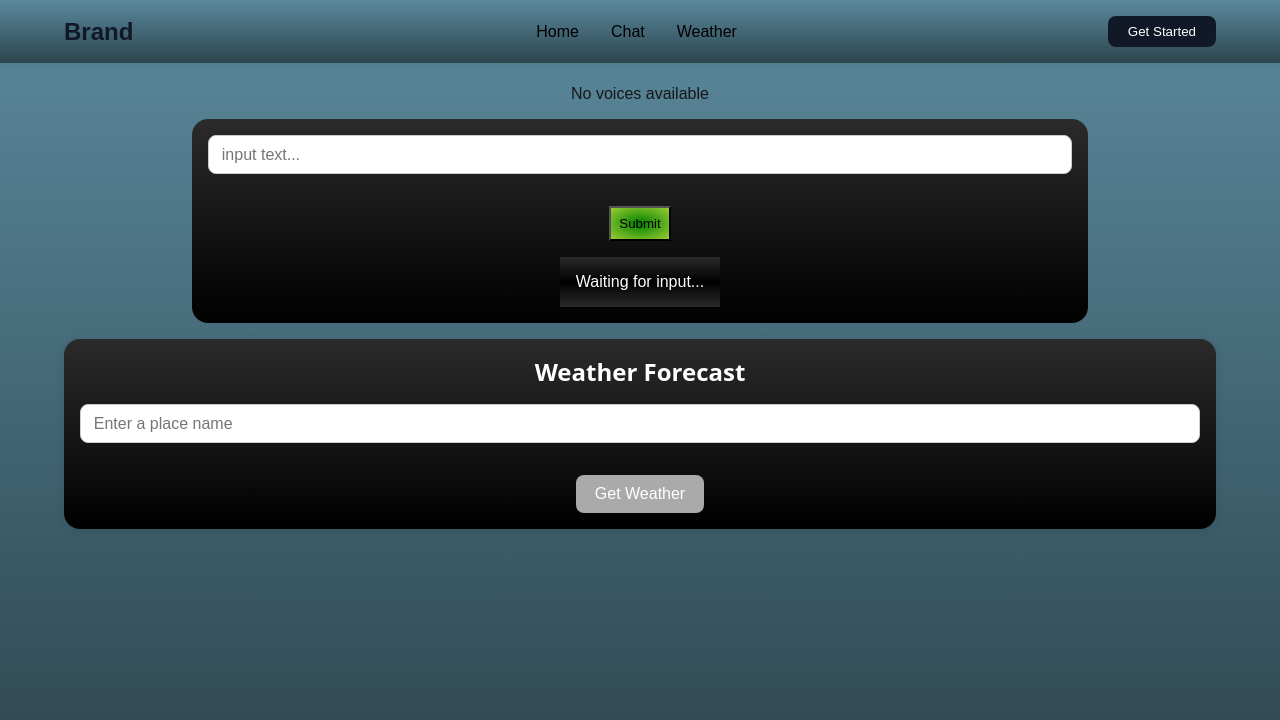
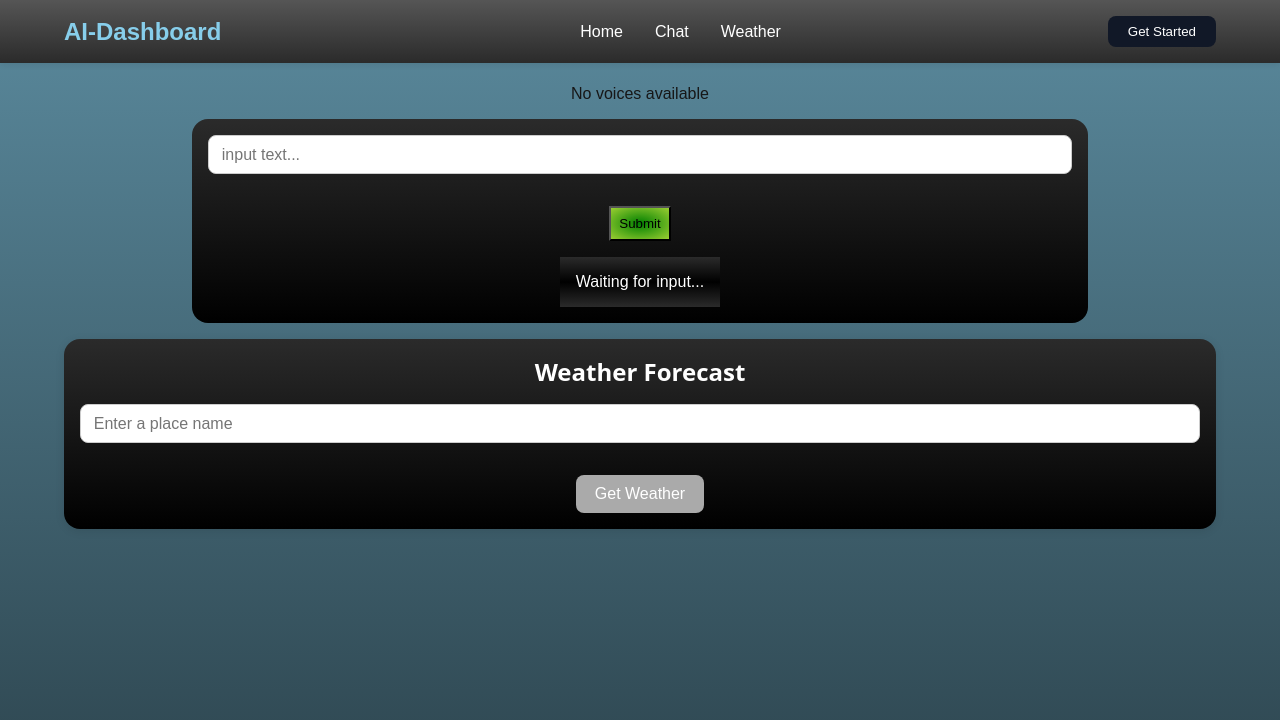
Before and after one commit to hemingus/ai-dashboard, a Next.js app: page / in a window 1280 px wide. Shown: the top 720 px of the page. Built offline with nearby package versions, Linux system fonts and the light colour scheme.

Commit message:
navbar changes

```diff
--- a/src/app/components/Navbar/Navbar.module.css
+++ b/src/app/components/Navbar/Navbar.module.css
@@ -4,7 +4,7 @@
   top: 0;
   left: 0;
   z-index: 50;
-  background: linear-gradient(skyblue -100%, black 200%);
+  background: linear-gradient(grey -100%, black 200%);
   box-shadow: 0 2px 6px rgba(0, 0, 0, 0.08);
 }
 
@@ -21,7 +21,7 @@
   font-size: 1.5rem;
   font-weight: bold;
   text-decoration: none;
-  color: #111827;
+  color: skyblue;
 }
 
 .navLinks {
@@ -31,12 +31,12 @@
 .navLink {
   margin-left: 2rem;
   text-decoration: none;
-  color: black;
+  color: white;
   transition: color 0.2s ease-in-out;
 }
 
 .navLink:hover {
-  color: #000000;
+  color: yellowgreen;
 }
 
 .ctaWrapper {
--- a/src/app/components/Navbar/Navbar.tsx
+++ b/src/app/components/Navbar/Navbar.tsx
@@ -20,7 +20,7 @@ export default function Navbar() {
       <div className={styles.navContainer}>
         {/* Logo */}
         <Link href="/" className={styles.logo}>
-          Brand
+          AI-Dashboard
         </Link>
 
         {/* Desktop Nav */}
```
